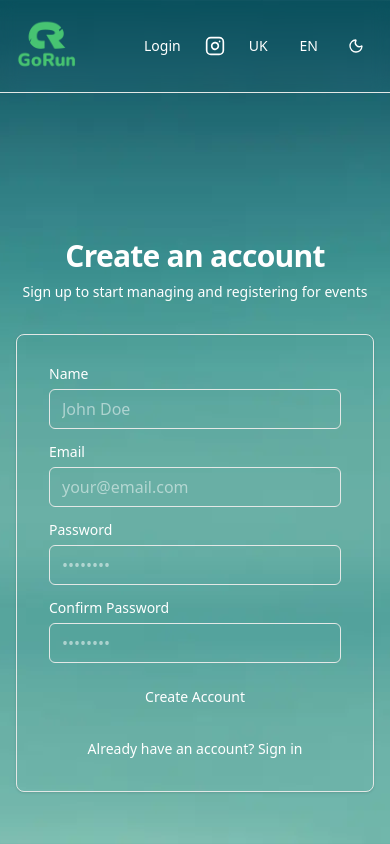
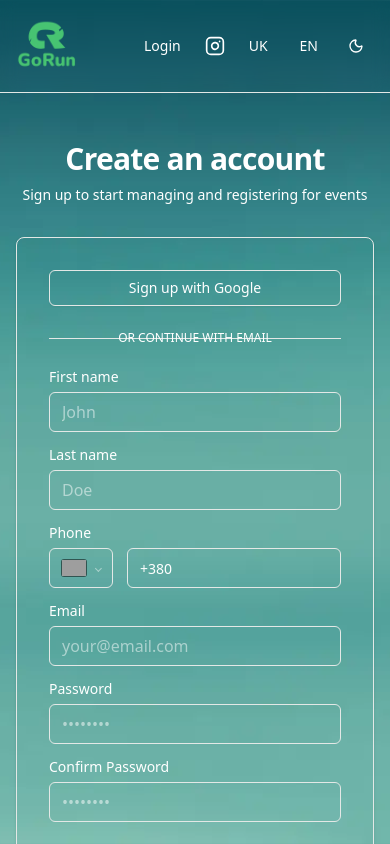
Before and after one commit to oryshchych/gorun-frontend, a Next.js app: page /en/register in a window 390 px wide. Shown: the top 844 px of the page. Built offline with nearby package versions, Linux system fonts and the light colour scheme; no server answers; grey boxes are pictures that could not be loaded.

Commit message:
feat(Auth): Enhance RegisterForm component with additional fields for first name, last name, and phone number; integrate Google OAuth button for registration and update form validation messages.

```diff
--- a/components/auth/RegisterForm.tsx
+++ b/components/auth/RegisterForm.tsx
@@ -5,6 +5,8 @@ import { useForm } from "react-hook-form";
 import { zodResolver } from "@hookform/resolvers/zod";
 import { useRouter } from "next/navigation";
 import { useTranslations, useLocale } from "next-intl";
+import PhoneInput from "react-phone-number-input";
+import "react-phone-number-input/style.css";
 import { useAuth } from "@/hooks/useAuth";
 import {
   createRegisterSchema,
@@ -22,6 +24,7 @@ import {
 } from "@/components/ui/form";
 import { AnimatedFormField } from "@/components/shared/AnimatedFormField";
 import { handleApiError, showSuccessToast } from "@/lib/error-handler";
+import { GoogleOAuthButton } from "@/components/auth/GoogleOAuthButton";
 
 export function RegisterForm() {
   const router = useRouter();
@@ -35,7 +38,9 @@ export function RegisterForm() {
   const form = useForm<RegisterFormData>({
     resolver: zodResolver(createRegisterSchema(tValidation)),
     defaultValues: {
-      name: "",
+      firstName: "",
+      lastName: "",
+      phone: "",
       email: "",
       password: "",
       confirmPassword: "",
@@ -46,8 +51,10 @@ export function RegisterForm() {
     setIsLoading(true);
     try {
       await register({
-        name: data.name,
-        email: data.email,
+        firstName: data.firstName.trim(),
+        lastName: data.lastName.trim(),
+        phone: data.phone,
+        email: data.email.trim(),
         password: data.password,
       });
       showSuccessToast(
@@ -56,7 +63,7 @@ export function RegisterForm() {
         tApiCodes
       );
       router.push(`/${locale}/events`);
-    } catch (error: any) {
+    } catch (error: unknown) {
       handleApiError(error, t("registrationFailed"), tApiCodes);
     } finally {
       setIsLoading(false);
@@ -64,6 +71,23 @@ export function RegisterForm() {
   };
 
   return (
+    <div className="space-y-6">
+      <GoogleOAuthButton
+        locale={locale}
+        label={t("registerWithGoogle")}
+        disabled={isLoading}
+      />
+      <div className="relative">
+        <div className="absolute inset-0 flex items-center">
+          <span className="w-full border-t" />
+        </div>
+        <div className="relative flex justify-center text-xs uppercase">
+          <span className="bg-card px-2 text-muted-foreground">
+            {t("orContinueWith")}
+          </span>
+        </div>
+      </div>
+
       <Form {...form}>
         <form
           onSubmit={form.handleSubmit(onSubmit)}
@@ -72,27 +96,89 @@ export function RegisterForm() {
         >
           <FormField
             control={form.control}
-          name="name"
+            name="firstName"
             render={({ field, fieldState }) => (
               <AnimatedFormField error={fieldState.error?.message}>
                 <FormItem>
-                <FormLabel htmlFor="register-name">{t("name")}</FormLabel>
+                  <FormLabel htmlFor="register-first-name">
+                    {t("firstName")}
+                  </FormLabel>
                   <FormControl>
                     <Input
-                    id="register-name"
+                      id="register-first-name"
                       type="text"
-                    placeholder={t("namePlaceholder")}
+                      placeholder={t("firstNamePlaceholder")}
                       disabled={isLoading}
-                    autoComplete="name"
+                      autoComplete="given-name"
                       aria-required="true"
                       aria-invalid={!!fieldState.error}
                       aria-describedby={
-                      fieldState.error ? "register-name-error" : undefined
+                        fieldState.error
+                          ? "register-first-name-error"
+                          : undefined
                       }
                       {...field}
                     />
                   </FormControl>
-                <FormMessage id="register-name-error" />
+                  <FormMessage id="register-first-name-error" />
+                </FormItem>
+              </AnimatedFormField>
+            )}
+          />
+
+          <FormField
+            control={form.control}
+            name="lastName"
+            render={({ field, fieldState }) => (
+              <AnimatedFormField error={fieldState.error?.message}>
+                <FormItem>
+                  <FormLabel htmlFor="register-last-name">
+                    {t("lastName")}
+                  </FormLabel>
+                  <FormControl>
+                    <Input
+                      id="register-last-name"
+                      type="text"
+                      placeholder={t("lastNamePlaceholder")}
+                      disabled={isLoading}
+                      autoComplete="family-name"
+                      aria-required="true"
+                      aria-invalid={!!fieldState.error}
+                      aria-describedby={
+                        fieldState.error
+                          ? "register-last-name-error"
+                          : undefined
+                      }
+                      {...field}
+                    />
+                  </FormControl>
+                  <FormMessage id="register-last-name-error" />
+                </FormItem>
+              </AnimatedFormField>
+            )}
+          />
+
+          <FormField
+            control={form.control}
+            name="phone"
+            render={({ field, fieldState }) => (
+              <AnimatedFormField error={fieldState.error?.message}>
+                <FormItem>
+                  <FormLabel htmlFor="register-phone">{t("phone")}</FormLabel>
+                  <FormControl>
+                    <PhoneInput
+                      id="register-phone"
+                      international
+                      defaultCountry="UA"
+                      placeholder={t("phonePlaceholder")}
+                      value={field.value}
+                      onChange={field.onChange}
+                      disabled={isLoading}
+                      className={fieldState.error ? "phone-error" : ""}
+                      aria-invalid={!!fieldState.error}
+                    />
+                  </FormControl>
+                  <FormMessage />
                 </FormItem>
               </AnimatedFormField>
             )}
@@ -145,7 +231,9 @@ export function RegisterForm() {
                       aria-required="true"
                       aria-invalid={!!fieldState.error}
                       aria-describedby={
-                      fieldState.error ? "register-password-error" : undefined
+                        fieldState.error
+                          ? "register-password-error"
+                          : undefined
                       }
                       {...field}
                     />
@@ -198,5 +286,6 @@ export function RegisterForm() {
           </Button>
         </form>
       </Form>
+    </div>
   );
 }
```
Also changed, not shown: 1 other file (tests, documents, lock files or other folders). Lines whose indentation alone changed are shown as unchanged.
